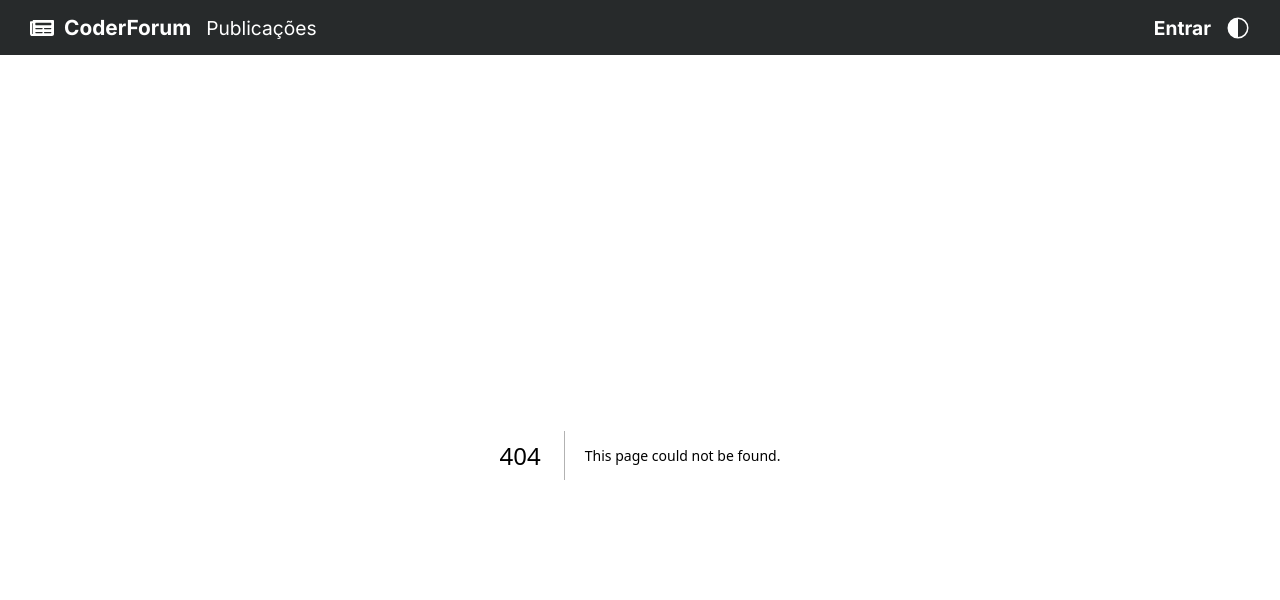
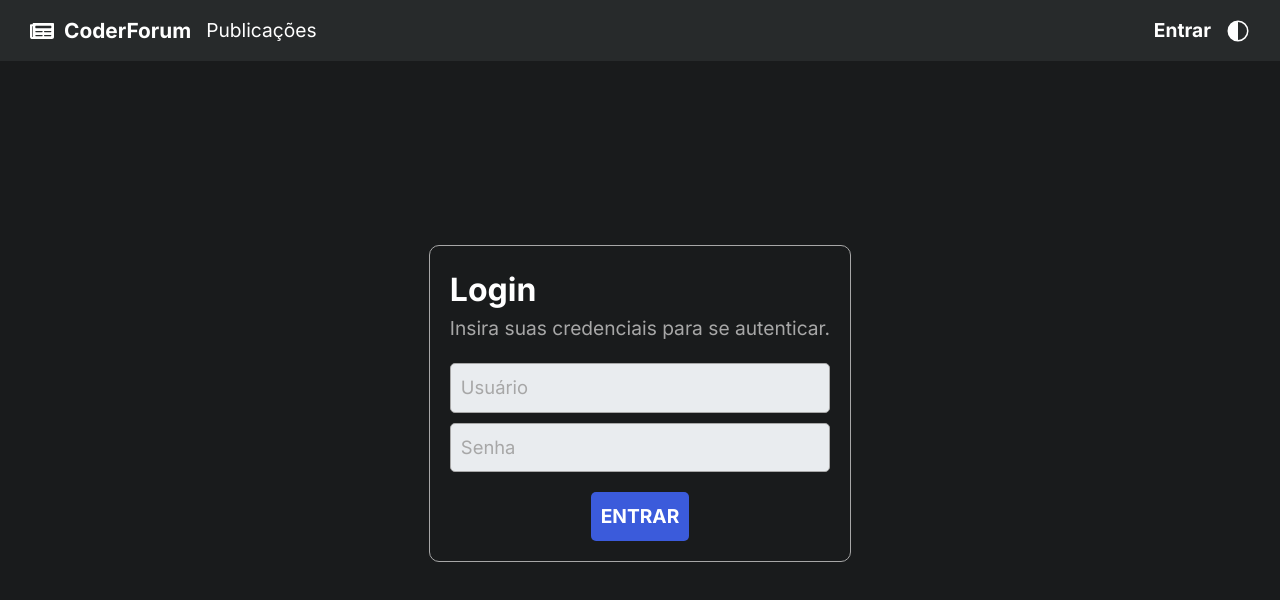
Before and after one commit to CoderForum/CoderForum, a Next.js app: page /login in a window 1280 px wide. Before the commit this address had no page. Shown: the top 600 px of the page. Built offline with nearby package versions, Linux system fonts and the light colour scheme.

Commit message:
add login page

```diff
--- /dev/null
+++ b/src/app/login/page.tsx
@@ -0,0 +1,36 @@
+'use client';
+
+import { Card, CardBody, CardFooter, CardHeader, PageContainer } from './styles';
+
+export default function Login() {
+  return (
+    <PageContainer>
+      <Card>
+        <CardHeader>
+          <h1>Login</h1>
+          <span>Insira suas credenciais para se autenticar.</span>
+        </CardHeader>
+
+        <CardBody>
+          <input
+            autoComplete="on"
+            id="user"
+            placeholder="Usuário"
+            type="text"
+          />
+
+          <input
+            autoComplete="on"
+            id="password"
+            placeholder="Senha"
+            type="password"
+          />
+        </CardBody>
+
+        <CardFooter>
+          <button type="submit">Entrar</button>
+        </CardFooter>
+      </Card>
+    </PageContainer>
+  );
+}
--- /dev/null
+++ b/src/app/login/styles.tsx
@@ -0,0 +1,85 @@
+import styled from 'styled-components';
+
+export const PageContainer = styled.div`
+  display: flex;
+  align-items: center;
+  justify-content: center;
+
+  padding-bottom: 60px;
+
+  // make mobile have a better experience
+  @media (max-width: 512px) {
+    padding: 0 20px;
+  }
+
+  /* use height until page end (navbar at top) */
+  height: calc(100vh - 55px);
+  width: 100%;
+`;
+
+export const Card = styled.div`
+  display: flex;
+  flex-direction: column;
+  align-items: center;
+  gap: 20px;
+
+  border: 1px solid ${({ theme }) => theme.colors.textSecondary};
+  border-radius: 10px;
+  padding: 20px;
+
+  > h1 {
+    color: ${({ theme }) => theme.colors.textPrimary};
+  }
+
+  @media (max-width: 512px) {
+    width: 99%;
+  }
+`;
+
+export const CardHeader = styled.section`
+  h1 {
+    color: ${({ theme }) => theme.colors.textPrimary};
+    font-size: 2rem;
+  }
+
+  span {
+    color: ${({ theme }) => theme.colors.textSecondary};
+    font-size: 1.2rem;
+  }
+`;
+
+export const CardBody = styled.form`
+  display: flex;
+  flex-direction: column;
+  gap: 10px;
+
+  width: 100%;
+
+  input {
+    border: 1px solid ${({ theme }) => theme.colors.textSecondary};
+    border-radius: 5px;
+    padding: 10px;
+    font-size: 1.15rem;
+
+    background-color: #e9ecef;
+
+    &::placeholder {
+      color: ${({ theme }) => theme.colors.textSecondary};
+    }
+  }
+`;
+
+export const CardFooter = styled.section`
+  button {
+    border: none;
+    border-radius: 5px;
+    padding: 10px;
+
+    background-color: #3b5bdb;
+
+    color: #fff;
+    font-size: 1.2rem;
+    font-weight: bold;
+    text-transform: uppercase;
+  }
+`;
--- a/src/styles/globals.tsx
+++ b/src/styles/globals.tsx
@@ -1,13 +1,31 @@
 import { createGlobalStyle } from 'styled-components';
 
 const GlobalStyle = createGlobalStyle`
+  html,
+  body {
+    min-height: 100%;
+    height: 100%;
+  }
+
   body {
     background-color: ${({ theme }) => theme.colors.background};
+    min-height: 100vh;
+    text-rendering: optimizeSpeed;
+    line-height: 1.5;
   }
 
-  * {
+  input,
+  button,
+  textarea,
+  select {
+    font: inherit;
+  }
+
+  *,
+  *::before,
+  *::after {
+    margin: 0;
     padding: 0;
-    margin: 0;
     box-sizing: border-box;
   }
 `;
--- a/src/styles/themes/dark.ts
+++ b/src/styles/themes/dark.ts
@@ -3,7 +3,7 @@ import type { DefaultTheme } from "styled-components";
 const darkTheme: DefaultTheme = {
   colors: {
     background: '#191b1c',
-    primary: '',
+    primary: '#696969',
     secondary: '#272a2b',
     textPrimary: '#fff',
     textSecondary: '#a7a7a7'
```
